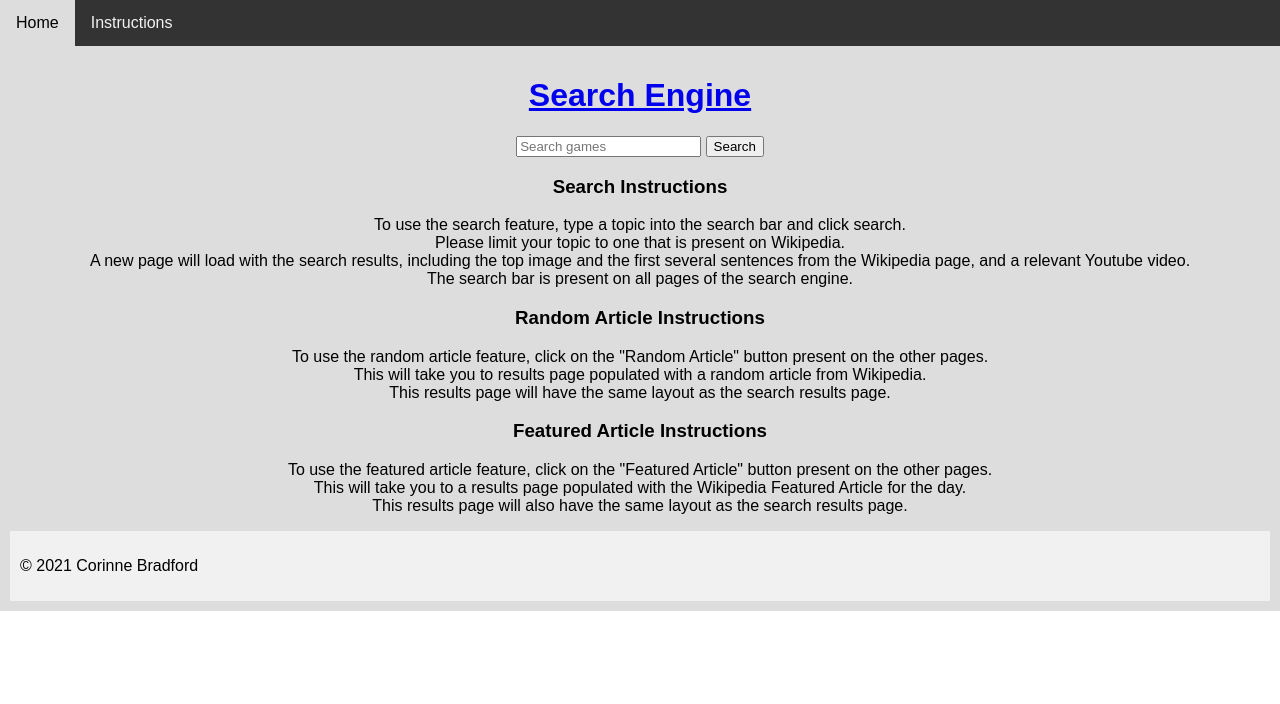
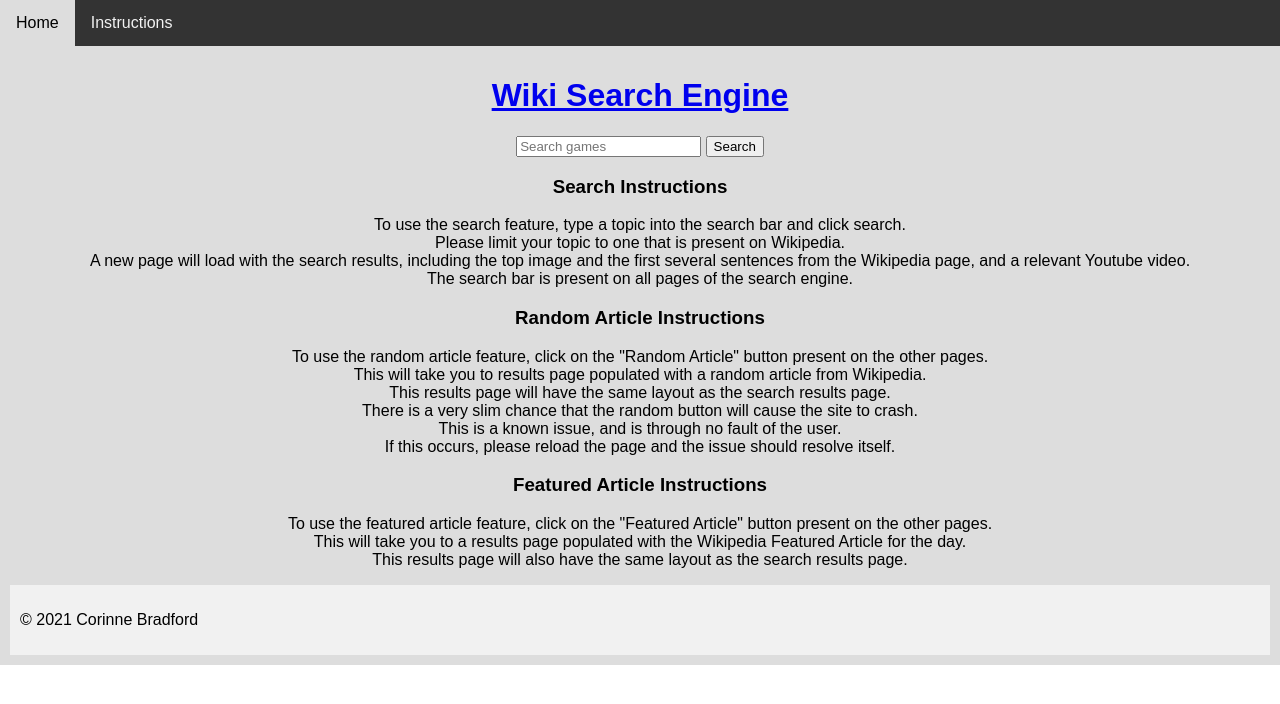
Before and after one commit to coribradford/361, a Flask app: page /instructions in a window 1280 px wide. Shown: the top 704 px of the page. Run offline with Flask 2, Linux system fonts and the light colour scheme.

Commit message:
updated instructions, updated name

```diff
--- a/webapp/game_search.py
+++ b/webapp/game_search.py
@@ -122,4 +122,4 @@
 
 
 if __name__ == "__main__":
-    app.run()
+    app.run(debug=True)
--- a/webapp/templates/base.html
+++ b/webapp/templates/base.html
@@ -1,7 +1,7 @@
 <!DOCTYPE html>
 <html lang="en">
 <head>
-<title>Search Engine</title>
+<title>Wiki Search Engine</title>
 <meta charset="utf-8">
 <meta name="viewport" content="width=device-width, initial-scale=1">
 <style>
@@ -55,7 +55,7 @@
 
 <div class="content">
   <h1>
-      <a href="/">Search Engine</a>
+      <a href="/">Wiki Search Engine</a>
     </h1>
     <div class="search">
         <form action="/search" method="POST">
--- a/webapp/templates/instructions.html
+++ b/webapp/templates/instructions.html
@@ -15,7 +15,10 @@
         <p>
             To use the random article feature, click on the "Random Article" button present on the other pages. <br>
             This will take you to results page populated with a random article from Wikipedia. <br>
-            This results page will have the same layout as the search results page.
+            This results page will have the same layout as the search results page. <br>
+            There is a very slim chance that the random button will cause the site to crash. <br>
+            This is a known issue, and is through no fault of the user. <br>
+            If this occurs, please reload the page and the issue should resolve itself.
         </p>
     <h3>
         Featured Article Instructions
```
